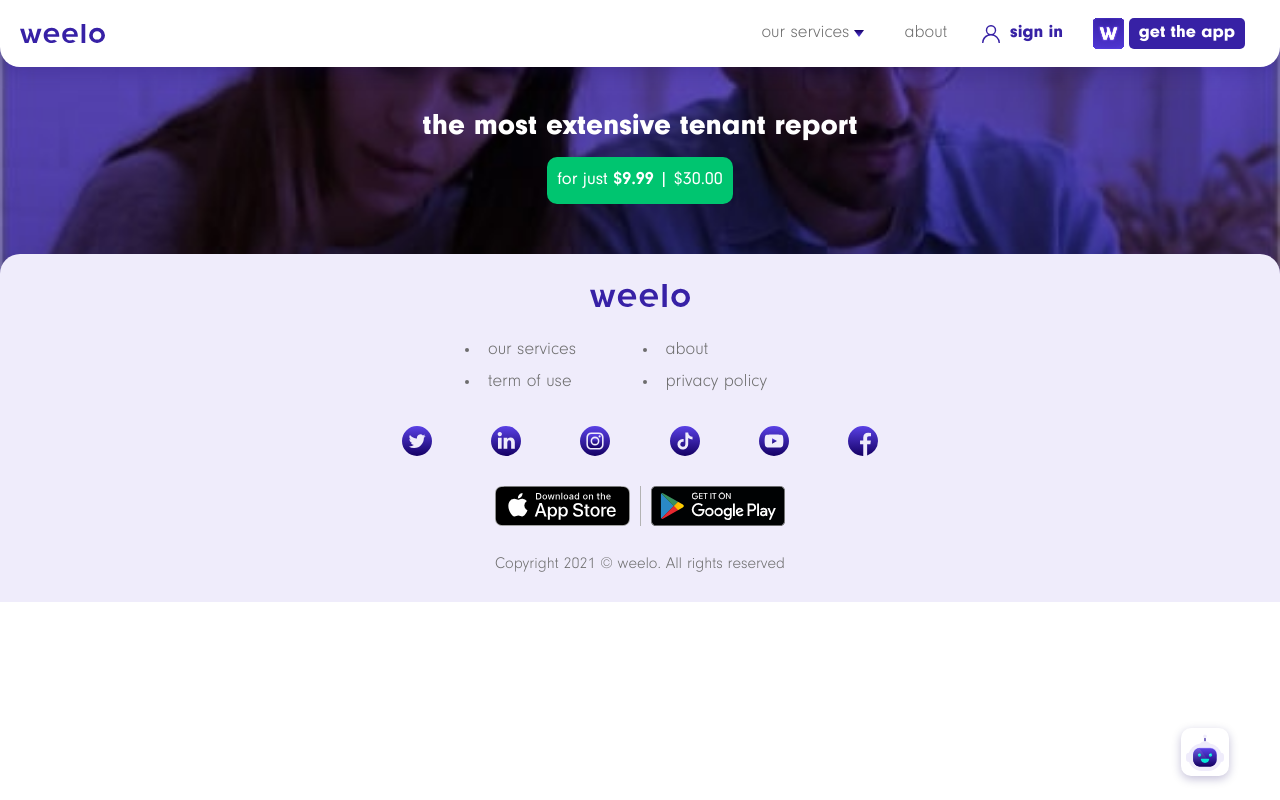
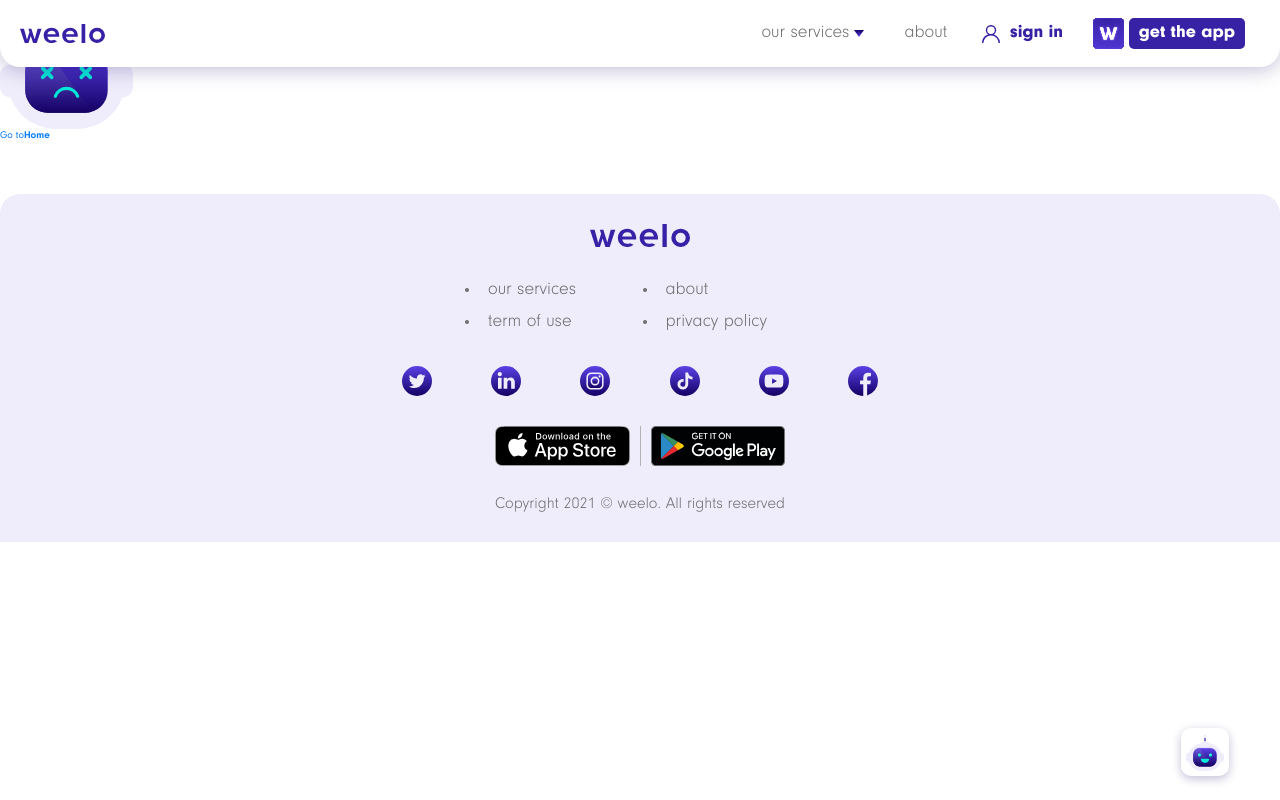
Before and after one commit to Mono-Gato/Weelo-screen-your-tenant, a React app: page /404 in a window 1280 px wide. Built offline with nearby package versions, Linux system fonts and the light colour scheme.

Commit message:
implement component 404 page and add Redirect from react-router-dom

```diff
--- a/src/components/Footer.jsx
+++ b/src/components/Footer.jsx
@@ -22,31 +22,23 @@
         <div className='footer__anchors'>
           <Link
             to={this.props.OurServicesPath}
-            target='_blank'
-            rel='noopener noreferrer'
           >
             <li>our services</li>
           </Link>
           <Link
             to={this.props.AboutPath}
-            target='_blank'
-            rel='noopener noreferrer'
           >
             <li>about</li>
 
           </Link>
           <Link
             to={this.props.TermOfUsePath}
-            target='_blank'
-            rel='noopener noreferrer'
           >
             <li>term of use</li>
 
           </Link>
           <Link
             to={this.props.PrivacyPolicyPath}
-            target='_blank'
-            rel='noopener noreferrer'
           >
             <li>privacy policy</li>
 
--- a/src/containers/App.jsx
+++ b/src/containers/App.jsx
@@ -1,8 +1,9 @@
 import React from 'react';
-import { BrowserRouter, Switch, Route } from 'react-router-dom';
+import { BrowserRouter, Switch, Route, Redirect } from 'react-router-dom';
 
 import Layout from './Layout';
 import Home from '../pages/home';
+import NotFound from '../pages/NotFound';
 
 function App() {
   return (
@@ -10,6 +11,8 @@
       <Layout>
         <Switch>
           <Route exact path='/' component={Home} />
+          <Route path='/404' component={NotFound} />
+          <Redirect from='*' to='/404' />
         </Switch>
       </Layout>
     </BrowserRouter>
--- a/src/containers/Layout.jsx
+++ b/src/containers/Layout.jsx
@@ -2,7 +2,6 @@
 import React from 'react';
 
 import Header from '../components/Header';
-import Heading from '../components/Heading';
 import Footer from '../components/Footer';
 import Bot from '../components/Bot';
 //SocialLinks
@@ -33,7 +32,7 @@
       <Bot
         WhatsappURL={WhatsappURL}
       />
-      <div className='mainBackground' />
+
       <Header
         TwitterURL={TwitterURL}
         LinkedInURL={LinkedInURL}
@@ -47,10 +46,8 @@
         PayRentOnline={PayRentOnline}
         AboutPath={AboutPath}
       />
-      <main>
-        <Heading />
-        {props.children}
-      </main>
+      {props.children}
+
       <Footer
         TwitterURL={TwitterURL}
         LinkedInURL={LinkedInURL}
--- /dev/null
+++ b/src/pages/NotFound.jsx
@@ -0,0 +1,24 @@
+import React from 'react';
+import { Link } from 'react-router-dom';
+
+import NF404 from '../assets/images/bot/Bot-404.svg';
+
+class Home extends React.Component {
+  render() {
+    return (
+      <>
+        <div className='NotFound'>
+          <img src={NF404} alt='Opps! 404 Not Found' className='img-fluid' />
+          <div className='NotFound__anchor'>
+            <Link to='/'>
+              Go to
+              <b>Home</b>
+            </Link>
+          </div>
+        </div>
+      </>
+    );
+  }
+}
+
+export default Home;
--- a/src/pages/home.jsx
+++ b/src/pages/home.jsx
@@ -1,6 +1,7 @@
 import React from 'react';
 
 import ScreenTenant from '../components/ScreenTenant';
+import Heading from '../components/Heading';
 
 const GooglePlayURL = 'https://play.google.com/store';
 const AppStoreURL = 'https://www.apple.com/co/app-store/';
@@ -9,10 +10,14 @@
   render() {
     return (
       <>
-        <ScreenTenant
-          GoogleURL={GooglePlayURL}
-          AppleURL={AppStoreURL}
-        />
+        <div className='mainBackground' />
+        <main>
+          <Heading />
+          <ScreenTenant
+            GoogleURL={GooglePlayURL}
+            AppleURL={AppStoreURL}
+          />
+        </main>
       </>
     );
   }
```
